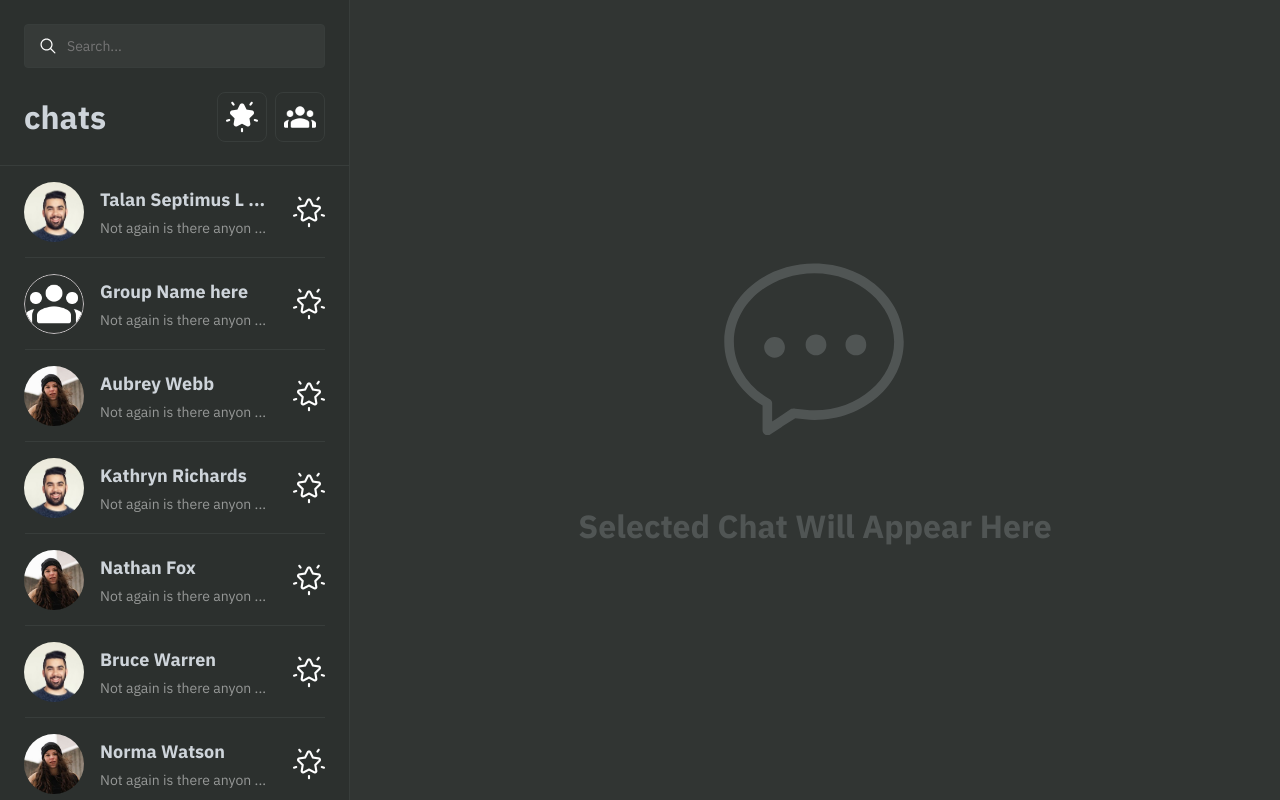
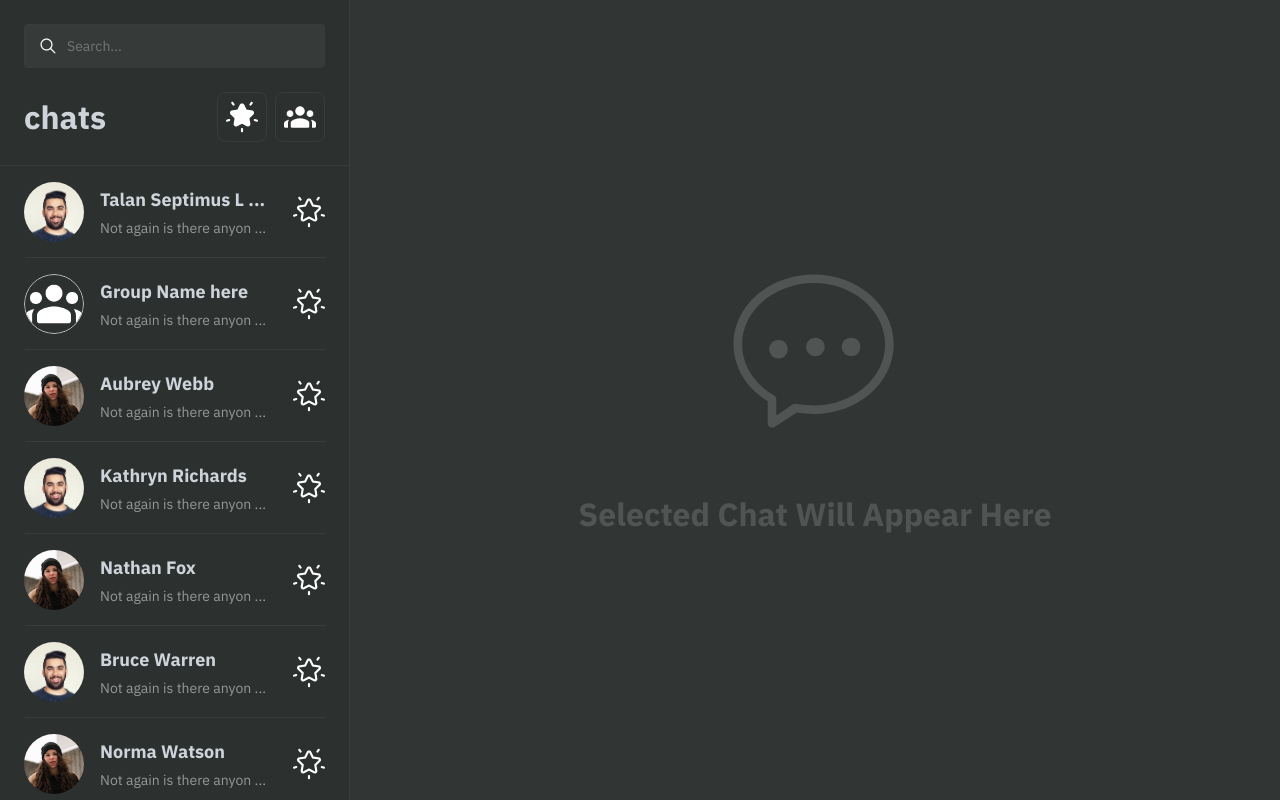
Before and after one commit to tayyabferozi/messanger, a React (Create React App) app: page / in a window 1280 px wide. Built offline with nearby package versions, Linux system fonts and the light colour scheme.

Commit message:
fix padding

```diff
--- a/src/components/RightPanel/RightPanel.module.scss
+++ b/src/components/RightPanel/RightPanel.module.scss
@@ -372,6 +372,8 @@
   font-weight: bold;
   opacity: 0.2;
   user-select: none;
+  text-align: center;
+  padding: 50px;
 
   svg {
     width: 25%;
```
